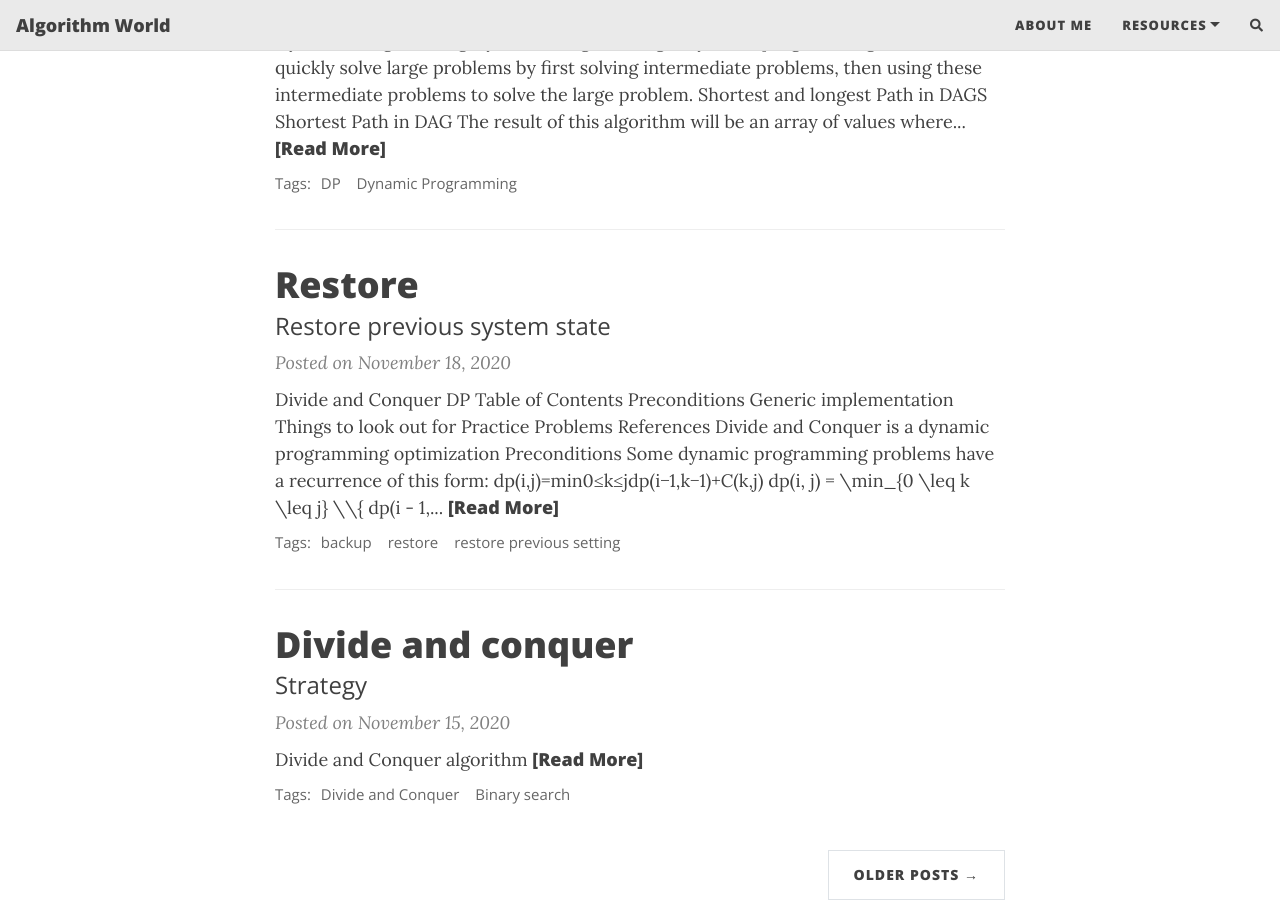
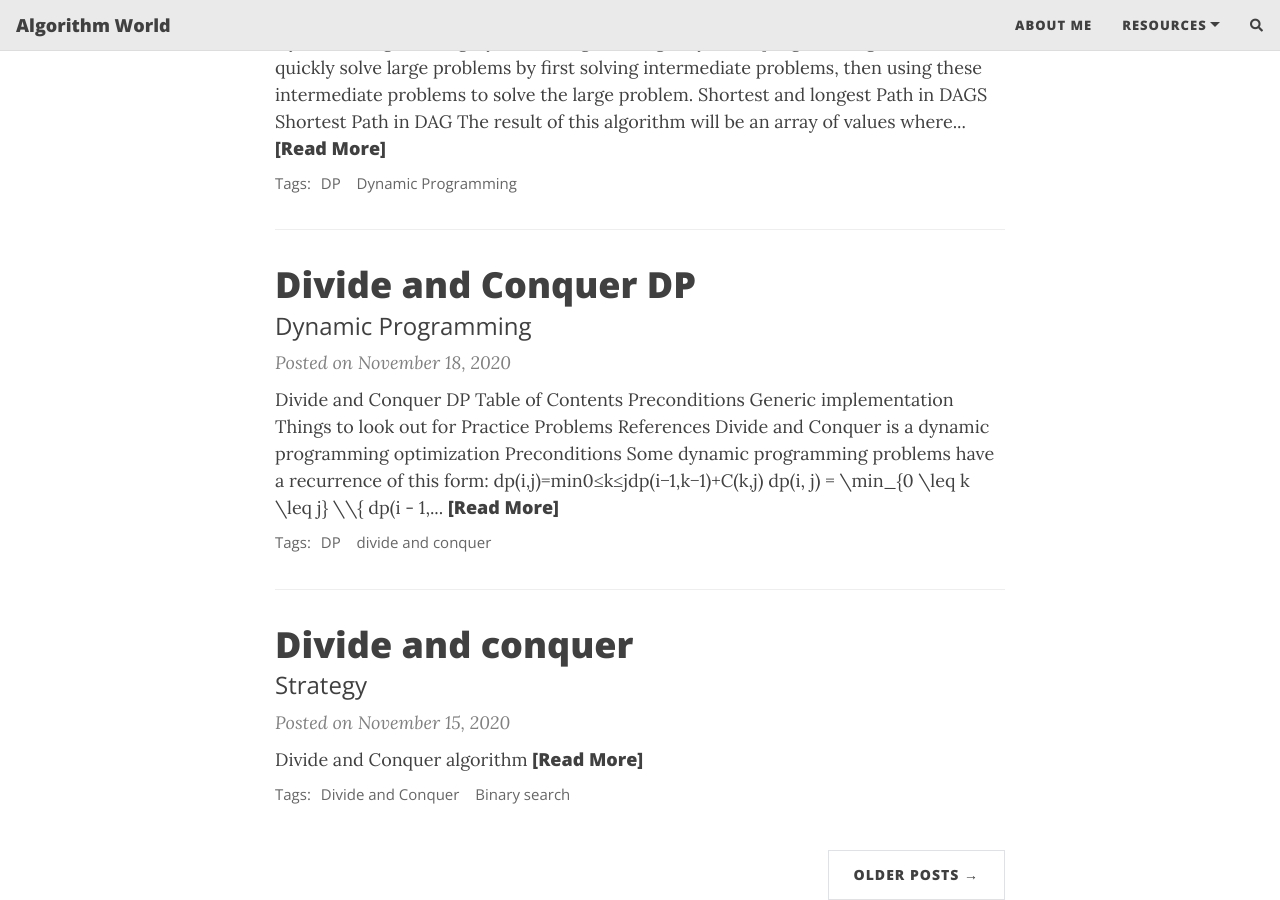
Before and after one commit to vstflugel/vaibhavtomar.github.io, a Jekyll site: the page built from index.html, in a window 1280 px wide and 900 px high, scrolled down 1044 px. Built offline with Jekyll 4.4.1, drawn with Linux system fonts in a browser that asks for light colours; nearby versions of some CDN libraries; the list of posts is cut into pages by our own code; comment, search, counter and statistics services are not loaded.

Commit message:
website have been reviewed

```diff
--- a/_posts/2020-11-18-Divide-and-Conquer-DP.md
+++ b/_posts/2020-11-18-Divide-and-Conquer-DP.md
@@ -1,8 +1,8 @@
 ---
 layout: post
-title: Restore
-subtitle: Restore previous system state
-tags: [backup, restore, restore previous setting]
+title: Divide and Conquer DP
+subtitle: Dynamic Programming
+tags: [DP, divide and conquer]
 comments: true
 ---
 
```
Also changed, not shown: _posts/2020-11-10-Containers.md (+17 -74 lines).
